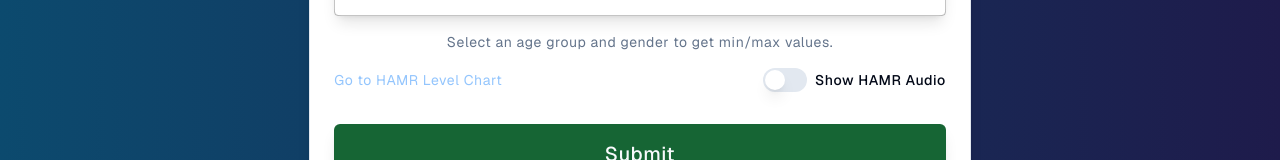
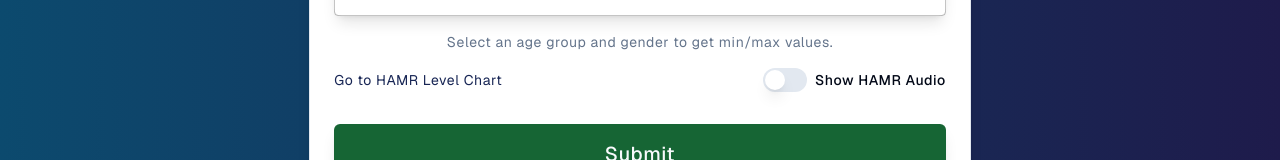
Before and after one commit to ronnieima/usaf-pt-calculator, a Next.js app: page / in a window 1280 px wide. Shown: the part 2165-2325 px from the top of the page. Built offline with nearby package versions, Linux system fonts and the light colour scheme; what next-cloudinary would draw is missing.

Commit message:
add contrast

```diff
--- a/src/components/(form)/(controls)/ExerciseInput.tsx
+++ b/src/components/(form)/(controls)/ExerciseInput.tsx
@@ -195,7 +195,7 @@ const ExerciseInput = ({ exercise }: { exercise: Exercise }) => {
                 'https://res.cloudinary.com/dfpbpun9z/image/upload/v1707517246/usaf-pt-calculator/hamr_levels.pdf'
               }
               target="_blank"
-              className="text-sm text-blue-300 hover:underline"
+              className="text-sm text-blue-950 hover:underline"
             >
               Go to HAMR Level Chart
             </Link>
```
